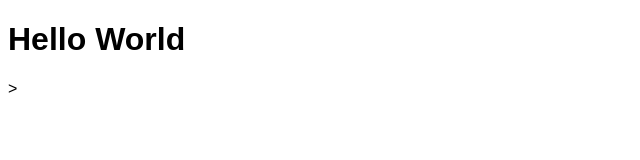
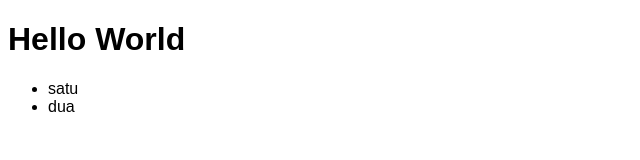
Before and after one commit to Trysked/learning, a plain HTML site: page index.htm in a window 1280 px wide. Shown: the full height of the page, 0-640 px from the left. Drawn offline with Linux system fonts and the light colour scheme.

Commit message:
menambahkan list

```diff
--- a/index.htm
+++ b/index.htm
@@ -10,7 +10,11 @@
 </head>
 <body>
     <h1>Hello World</h1>
+<script type="text/javascript" src="script.js"></script>
 
-><script type="text/javascript" src="script.js"></script>
+    <ul>
+        <li>satu</li>
+        <li>dua</li>
+    </ul>
 </body>
 </html>
```
